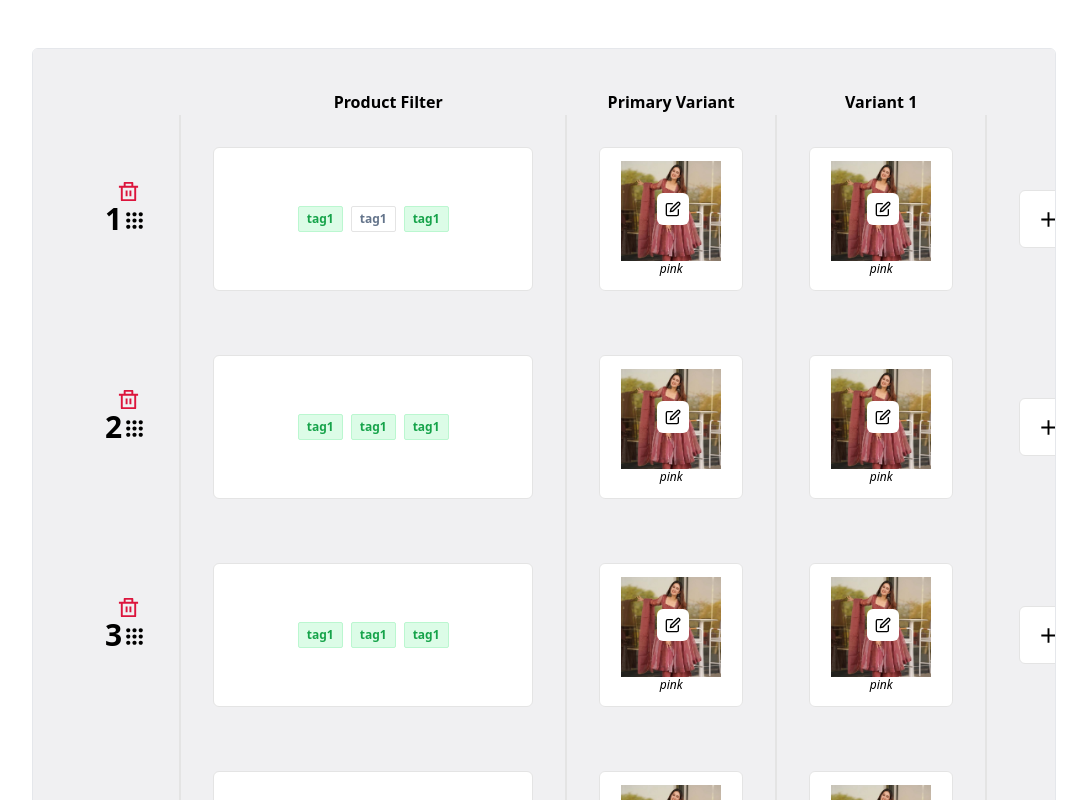
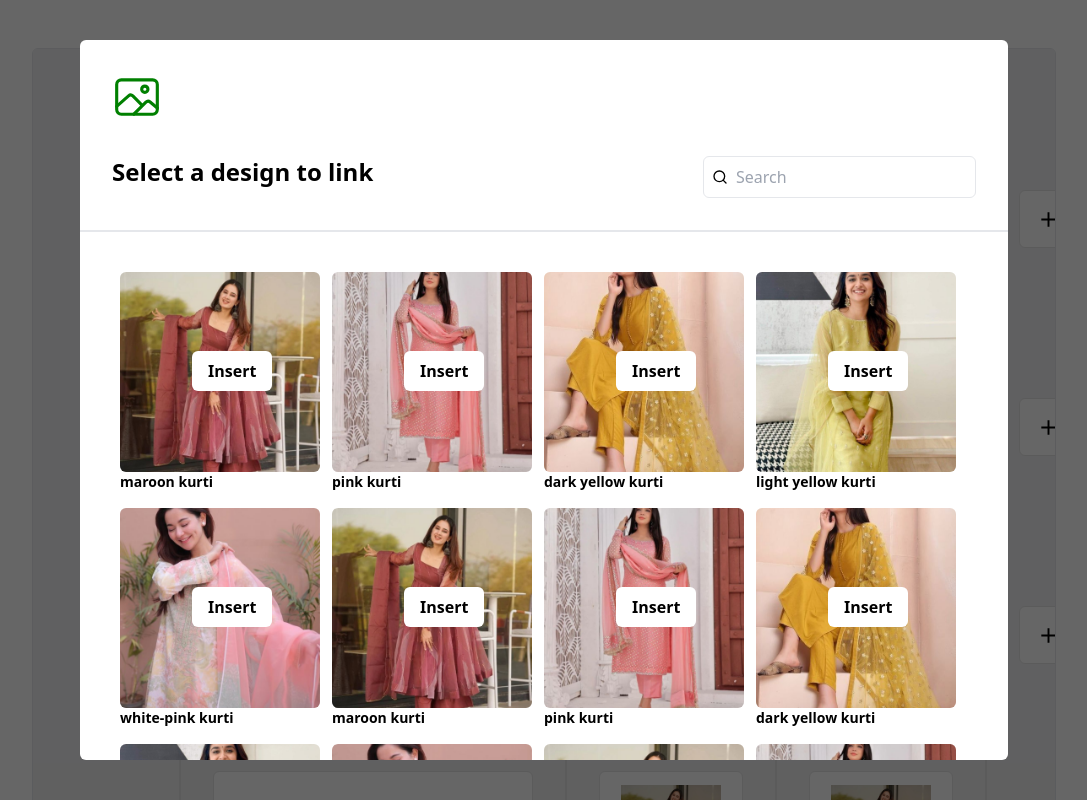
Before and after one commit to saswatimahanta/retainiq-assignment, a Next.js app: page / in a window 1280 px wide. Both pictures are taken after a click on the element 768 px from the left and 209 px from the top of the page. Shown: the top 800 px of the page, without its empty margins (96-1183 px from the left). Built offline with nearby package versions, Linux system fonts and the light colour scheme.

Commit message:
new design insertion complete

```diff
--- a/app/components/DesignModal.js
+++ b/app/components/DesignModal.js
@@ -6,13 +6,14 @@ import Image from 'next/image';
 const DesignModal = ({
     designs,
     setDesignModal,
+    setDesign,
 }) => {
   return (
     <div className="fixed h-[100vh] w-[100vw] top-[0] right-[0] z-30 bg-[#00000099] flex justify-center items-center"
     onClick={()=>setDesignModal(false)}
     >
       <div className="h-[45rem] w-[58rem] bg-white opacity-100 rounded-md "
-
+        onClick={(e)=>{e.stopPropagation()}}
       >
         <div className="w-[100%] h-[12rem] border-b-2 flex flex-col p-8 justify-between">
           <div><IoImageOutline color="green" size={50}/></div>
@@ -27,7 +28,10 @@ const DesignModal = ({
               <Image className="rounded-md" src={design.url} height={200} alt="design"/>
               <div className="text-sm font-semibold">{design.name}</div>
               <div className="absolute top-[36%] left-[34%] bg-white px-4 py-2 rounded-md cursor-pointer font-semibold"
-
+                onClick={()=>{
+                    setDesignModal(false);
+                    setDesign(design);
+                  }}
               >
                 Insert
               </div>
--- a/app/components/Row.js
+++ b/app/components/Row.js
@@ -15,6 +15,9 @@ const Row = ({
     handleAddColumns,
     handleDeleteRows,
     setDesignModal,
+    parentIndex,
+    setParentIndex,
+    setVariantIndex,
 }) => {
     const ref = useRef(null)
     const [{ handlerId }, drop] = useDrop({
@@ -75,13 +78,13 @@ const Row = ({
     const opacity = isDragging ? 0 : 1
     drag(drop(ref))
 
-    const handleDesignModal = () => {
+    const handleDesignModal = (index) => {
       setDesignModal(true);
-      console.log("hey")
+      setVariantIndex(index);
     }
 
   return (
-    <tr ref={ref} className="h-[13rem] cursor-move">
+    <tr ref={ref} className="h-[13rem] cursor-move" onClick={()=>setParentIndex(index)}>
         <td className="sticky top-0 left-0 z-20 px-8 border-r-2 border-[#E4E4E4] bg-[#F0F0F2]">
           <div className="relative">
             <div className="absolute top-[-57%] right-[18%] cursor-pointer"
@@ -113,7 +116,7 @@ const Row = ({
                 {variant.design?
                     <div className="bg-white border border-[#E4E4E4] h-[9rem] w-[9rem] rounded-md flex justify-center items-center cursor-pointer">
                         <div className="flex items-center border border-[#E4E4E4] p-2 rounded-md"
-                          onClick={handleDesignModal}
+                          onClick={()=>handleDesignModal(index)}
                         >
                             <IoMdAdd size={23}/>
                             <p className="text-xs font-bold">{variant.design}</p>
@@ -123,7 +126,9 @@ const Row = ({
                     <div className="relative z-2 bg-white border border-[#E4E4E4] h-[9rem] w-[9rem] rounded-md flex flex-col justify-center items-center">
                         <Image src={variant.url} alt="image" height={100}/>
                         <i className="text-xs">{variant.name}</i>
-                        <div className="absolute z-3 top-[32%] left-[40%] bg-white p-2 rounded-md cursor-pointer">
+                        <div className="absolute z-3 top-[32%] left-[40%] bg-white p-2 rounded-md cursor-pointer"
+                          onClick={()=>handleDesignModal(index)}
+                        >
                             <FiEdit/>
                         </div>
                     </div>
--- a/app/page.js
+++ b/app/page.js
@@ -205,6 +205,9 @@ export default function Home() {
   const [rows, setRows] = useState(initialRowData || []);
   const [rowHeaders, setRowHeaders] = useState(initialRowHeaders || [])
   const [designModal, setDesignModal] = useState(false);
+  const [parentIndex, setParentIndex] = useState(null);
+  const [design, setDesign] = useState({});
+  const [variantIndex, setVariantIndex] = useState(null);
 
   const moveCard = useCallback((dragIndex, hoverIndex) => {
     setRows((prevRows) =>
@@ -230,6 +233,12 @@ export default function Home() {
       ],
     }))
   );
+
+  setRowHeaders((prevRowHeaders) => [
+    ...prevRowHeaders,
+    `Variant ${prevRowHeaders.length - 2}`,
+  ])
+  console.log(rowHeaders);
   }
 
   const handleAddRows = () => {
@@ -272,6 +281,31 @@ export default function Home() {
     window.localStorage.setItem("data", JSON.stringify(newData));
   }, [rows, rowHeaders])
 
+  useEffect(()=>{
+    if(Object.keys(design).length>0 && parentIndex!=null && variantIndex!=null){
+      console.log(parentIndex);
+      console.log(design);
+      console.log(variantIndex);
+
+      setRows((prevRows)=> prevRows.map((row, index)=>{
+        if(index == parentIndex){
+          return {
+            ...row,
+            variants: row.variants.map((variant, index)=>{
+              if(index == variantIndex){
+                return design;
+              }else return variant;
+            })
+          }
+        }else return row;
+      }));
+
+      //if you do not empty design then when changing any design for the second time will update the previous selected design on just click and you cannot choose
+      setDesign({});
+
+    }
+  }, [parentIndex, design, variantIndex])
+
   const renderCard = useCallback((row, index)=>{
     return(
       <Row
@@ -309,6 +343,9 @@ export default function Home() {
                 handleAddColumns={handleAddColumns}
                 handleDeleteRows={handleDeleteRows}
                 setDesignModal={setDesignModal}
+                parentIndex={index}
+                setParentIndex={setParentIndex}
+                setVariantIndex={setVariantIndex}
               />
             ))}
           </tbody>
@@ -324,6 +361,7 @@ export default function Home() {
     {designModal && <DesignModal
       designs={designs}
       setDesignModal={setDesignModal}
+      setDesign={setDesign}
     />}
 
     <div className="m-[10rem]">Use different SKUs</div>
```
